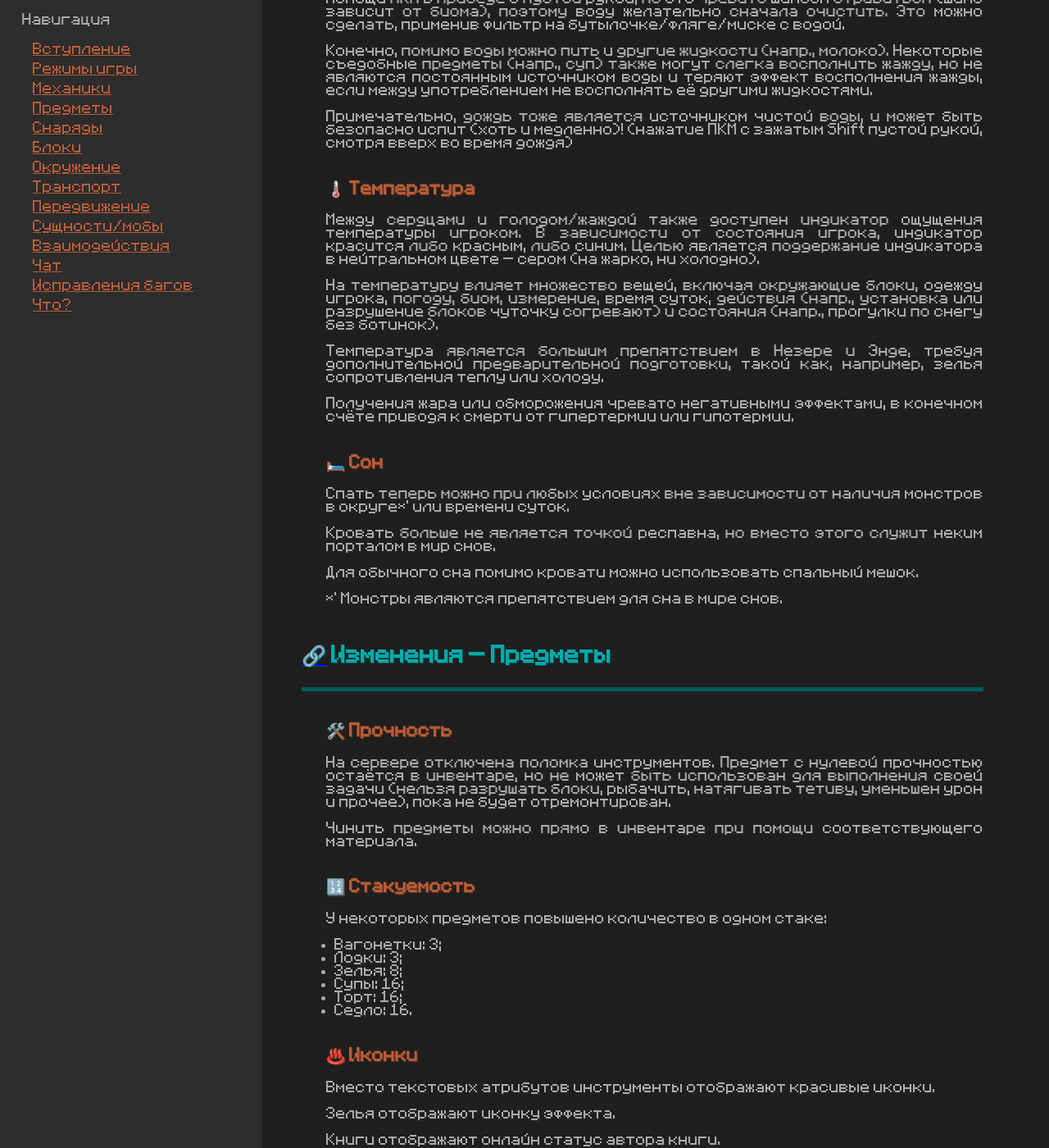
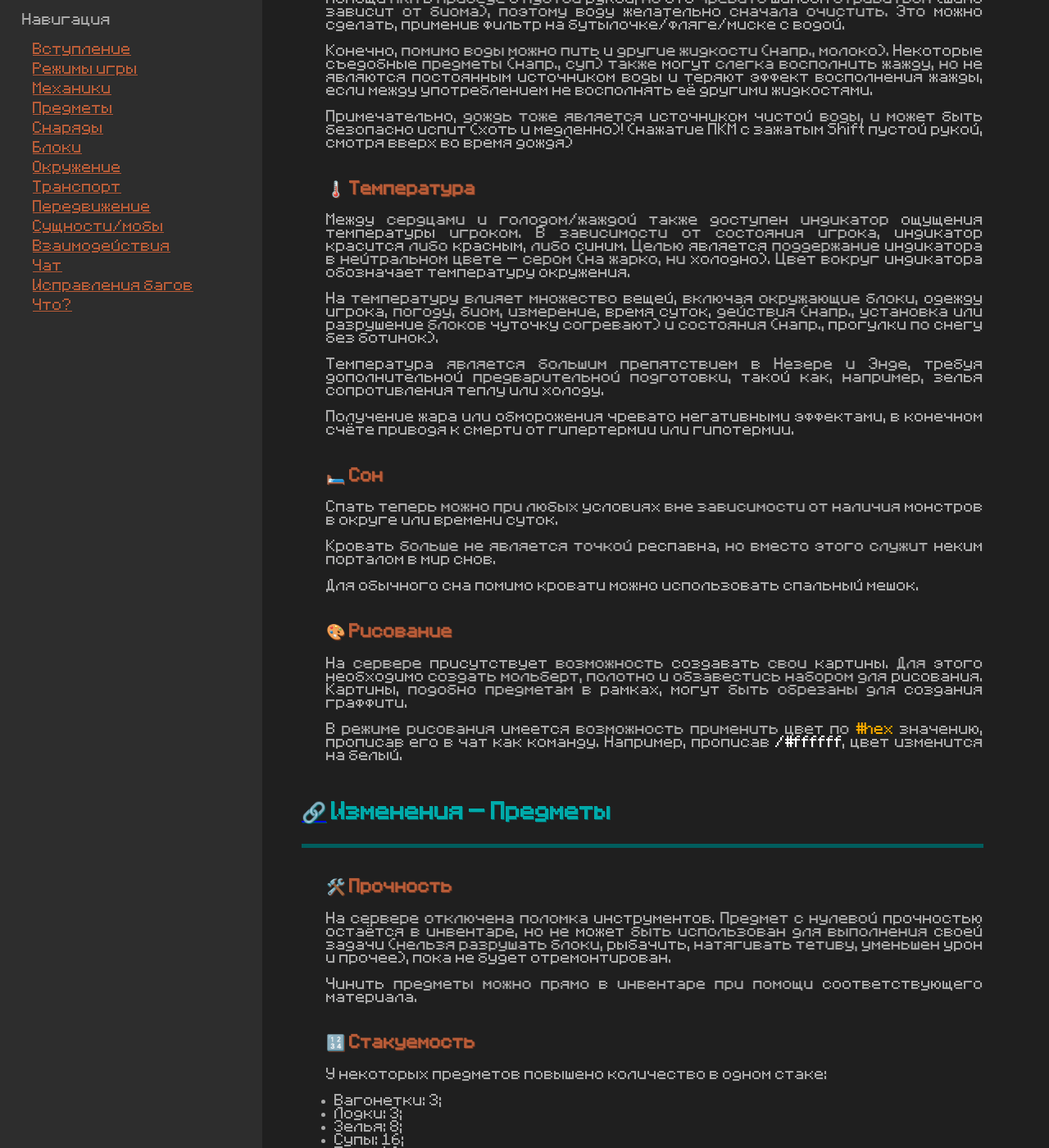
Before and after one commit to SoSeDiKs-Universe/sosediks-universe.github.io, a Jekyll site: the page built from wiki.md, in a window 1280 px wide and 1400 px high, scrolled down 2384 px. Shown: the whole window at 82% size. Built offline with Jekyll 4.4.1, drawn with Linux system fonts in a browser that asks for light colours.

Commit message:
Update wiki.md

```diff
--- a/wiki.md
+++ b/wiki.md
@@ -82,22 +82,25 @@ title: "Добро пожаловать"
 Примечательно, дождь тоже является источником чистой воды, и может быть безопасно испит (хоть и медленно)! (нажатие ПКМ с зажатым Shift пустой рукой, смотря вверх во время дождя)
 
 ### 🌡️ Температура
-Между сердцами и голодом/жаждой также доступен индикатор ощущения температуры игроком. В зависимости от состояния игрока, индикатор красится либо красным, либо синим. Целью является поддержание индикатора в нейтральном цвете — сером (на жарко, ни холодно).
+Между сердцами и голодом/жаждой также доступен индикатор ощущения температуры игроком. В зависимости от состояния игрока, индикатор красится либо красным, либо синим. Целью является поддержание индикатора в нейтральном цвете — сером (на жарко, ни холодно). Цвет вокруг индикатора обозначает температуру окружения.
 
 На температуру влияет множество вещей, включая окружающие блоки, одежду игрока, погоду, биом, измерение, время суток, действия (напр., установка или разрушение блоков чуточку согревают) и состояния (напр., прогулки по снегу без ботинок).
 
 Температура является большим препятствием в Незере и Энде, требуя дополнительной предварительной подготовки, такой как, например, зелья сопротивления теплу или холоду.
 
-Получения жара или обморожения чревато негативными эффектами, в конечном счёте приводя к смерти от гипертермии или гипотермии.
+Получение жара или обморожения чревато негативными эффектами, в конечном счёте приводя к смерти от гипертермии или гипотермии.
 
 ### 🛏️ Сон
-Спать теперь можно при любых условиях вне зависимости от наличия монстров в округе*¹ или времени суток.
+Спать теперь можно при любых условиях вне зависимости от наличия монстров в округе или времени суток.
 
 Кровать больше не является точкой респавна, но вместо этого служит неким порталом в мир снов.
 
 Для обычного сна помимо кровати можно использовать спальный мешок.
 
-*¹ Монстры являются препятствием для сна в мире снов.
+### 🎨 Рисование
+На сервере присутствует возможность создавать свои картины. Для этого необходимо создать мольберт, полотно и обзавестись набором для рисования. Картины, подобно предметам в рамках, могут быть обрезаны для создания граффити.
+
+В режиме рисования имеется возможность применить цвет по `#hex`{: .mc .mc-gold} значению, прописав его в чат как команду. Например, прописав `/#ffffff`{: .mc .mc-white}, цвет изменится на белый.
 
 
 
```
